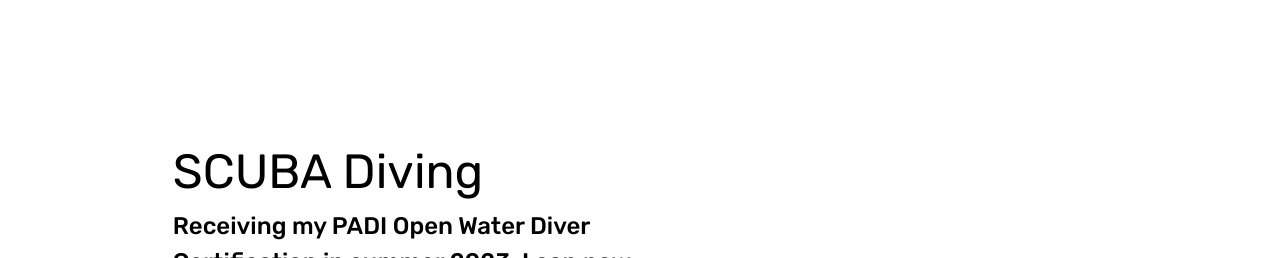
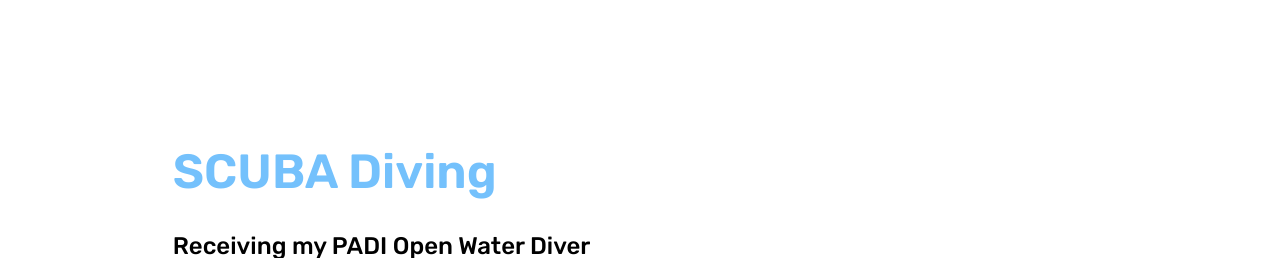
Before and after one commit to Markus-Stuppnig/Website, a Next.js app: page /journeys in a window 1280 px wide. Shown: the part 2320-2578 px from the top of the page. Built offline with nearby package versions, Linux system fonts and the light colour scheme.

Commit message:
Redirects /abteilungssprecher to /representative

```diff
--- a/components/Journeys/JourneySection.tsx
+++ b/components/Journeys/JourneySection.tsx
@@ -56,10 +56,7 @@ export default function JourneySection({
           </div>
           <div className="w-full xl:w-3/5 xl:mr-[6rem] flex justify-end items-end mt-[5rem] xl:mt-[0rem]">
             <div className="flex flex-col xl:mr-[4rem] w-5/6 xl:w-2/3 xl:justify-start xl:items-start text-start">
-              <SectionHeading
-                additional="font-semibold mb-5"
-                textColor="text-primary"
-              >
+              <SectionHeading className="text-primary font-semibold mb-5">
                 {journey.title}
               </SectionHeading>
               <p
--- a/next.config.mjs
+++ b/next.config.mjs
@@ -1,4 +1,14 @@
 /** @type {import('next').NextConfig} */
-const nextConfig = {};
+const nextConfig = {
+  async redirects() {
+    return [
+      {
+        source: "/abteilungssprecher", // The deprecated page URL
+        destination: "/representative", // The new page URL to redirect to
+        permanent: true, // Use true for permanent redirects (308)
+      },
+    ];
+  },
+};
 
 export default nextConfig;
```
